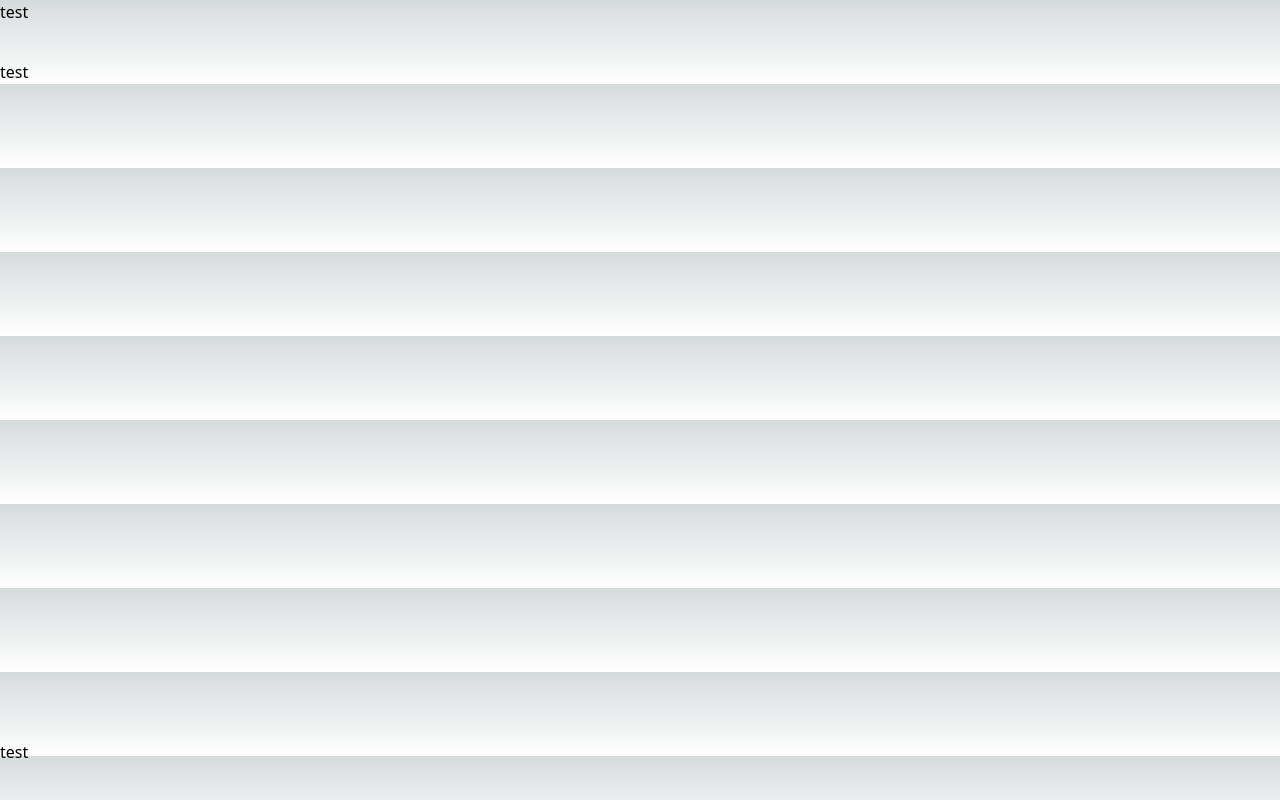
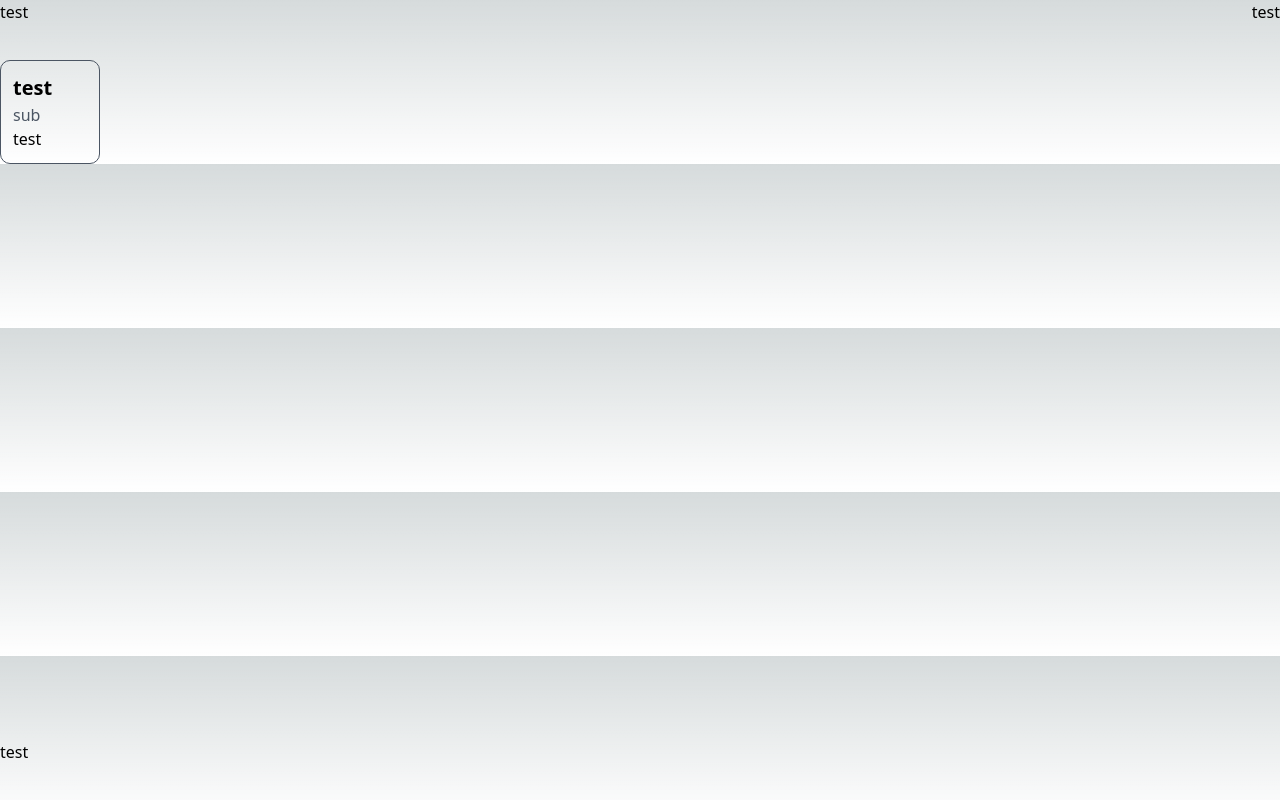
Before and after one commit to LEEYEJI501/earthquake, a Next.js app: page / in a window 1280 px wide. Built offline with nearby package versions, Linux system fonts and the light colour scheme.

Commit message:
Card component 추가

```diff
--- /dev/null
+++ b/component/Common/Card/CardSubTitle.tsx
@@ -0,0 +1,11 @@
+type props = { title: string; addClass?: string };
+
+export default function CardSubTitle(props: props) {
+  return (
+    <>
+      <div className={`!text-base text-gray-600 text-left ${props.addClass}`}>
+        {props.title}
+      </div>
+    </>
+  );
+}
--- /dev/null
+++ b/component/Common/Card/CardTitle.tsx
@@ -0,0 +1,11 @@
+type props = { title: string; addClass?: string };
+
+export default function CardTitle(props: props) {
+  return (
+    <>
+      <div className={`!text-20px font-bold text-left ${props.addClass}`}>
+        {props.title}
+      </div>
+    </>
+  );
+}
--- /dev/null
+++ b/component/Common/Card/index.tsx
@@ -0,0 +1,17 @@
+import { ReactNode } from "react";
+
+type props = { addClass?: string; shadow?: boolean; children?: ReactNode };
+
+export default function Card(props: props) {
+  return (
+    <>
+      <div
+        className={`p-3 w-auto border-1 rounded-10px border-gray-600 ${
+          props.shadow ? "shadow-md shadow-gray-500" : ""
+        } ${props.addClass}`}
+      >
+        {props.children}
+      </div>
+    </>
+  );
+}
--- a/pages/index.tsx
+++ b/pages/index.tsx
@@ -2,14 +2,26 @@ import LayoutHeader from "@/component/Common/Layout/LayoutHeader";
 import LayoutFooter from "@/component/Common/Layout/LayoutFooter";
 import LayoutArticle from "@/component/Common/Layout/LayoutArticle";
 import { Inter } from "next/font/google";
+import Card from "@/component/Common/Card";
+import CardTitle from "@/component/Common/Card/CardTitle";
+import CardSubTitle from "@/component/Common/Card/CardSubTitle";
 
 const inter = Inter({ subsets: ["latin"] });
 
 export default function Home() {
   return (
     <>
-      <LayoutHeader left={<div>test</div>}></LayoutHeader>
-      <LayoutArticle>test</LayoutArticle>
+      <LayoutHeader
+        left={<div>test</div>}
+        right={<div>test</div>}
+      ></LayoutHeader>
+      <LayoutArticle>
+        <Card addClass="!w-100px">
+          <CardTitle title="test"></CardTitle>
+          <CardSubTitle title="sub"></CardSubTitle>
+          <button>test</button>
+        </Card>
+      </LayoutArticle>
       <LayoutFooter>
         <div>test</div>
       </LayoutFooter>
```
